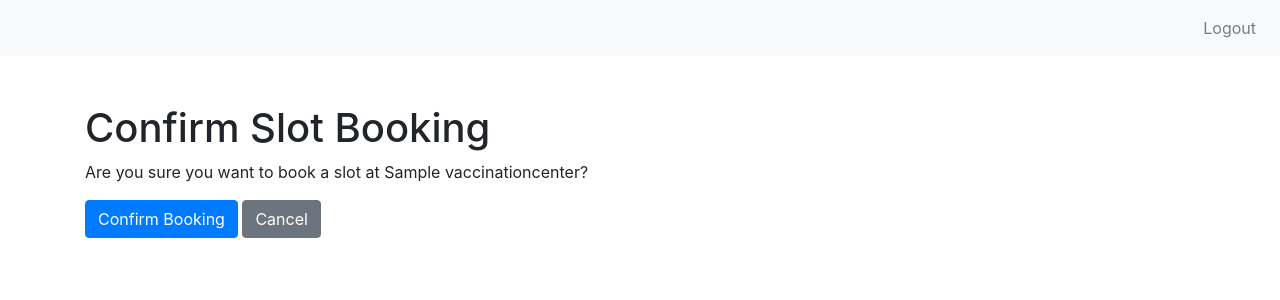
After one commit to Kushal-Chandar/covid_vaccination_booking, a Django app: page /confirm_slot_booking/1/ in a window 1280 px wide. The commit adds this page. Shown: the top 300 px of the page. Run offline with Django 4.2, Linux system fonts and the light colour scheme; a user stored in the database is signed in; tables that the repository leaves empty hold one stand-in row (values such as "Sample post"); some libraries are stand-ins or nearby versions.

Commit message:
fix: slot booking button

```diff
--- a/booking/templates/base.html
+++ b/booking/templates/base.html
@@ -37,5 +37,6 @@
     {% block signup %} {% endblock %}
     {% block login %} {% endblock %}
     {% block home %} {% endblock %}
+    {% block confirm_slot_booking %} {% endblock %}
   </body>
 </html>
--- /dev/null
+++ b/booking/templates/confirm_slot_booking.html
@@ -0,0 +1,15 @@
+<!-- templates/book_slot.html -->
+
+{% extends 'base.html' %}
+
+{% block confirm_slot_booking %}
+<div class="container mt-5">
+    <h1>Confirm Slot Booking</h1>
+    <p>Are you sure you want to book a slot at {{ center.name }}?</p>
+    <form method="post" action="{% url 'book_slot' center.id %}">
+        {% csrf_token %}
+        <button type="submit" class="btn btn-primary">Confirm Booking</button>
+        <a href="{% url 'home' %}" class="btn btn-secondary">Cancel</a>
+    </form>
+</div>
+{% endblock %}
--- a/booking/templates/home.html
+++ b/booking/templates/home.html
@@ -48,12 +48,12 @@
           </li>
             {% if user.is_authenticated %}
                 {% if center.slots > 0 %}
-                  <a href="{% url 'book_slot' center.id %}" class="btn btn-primary">Book Slot</a>
+                    <a href="{% url 'confirm_slot_booking' center.id %}" class="btn btn-primary">Book Slot</a>
                 {% else %}
                     <p>No available slots.</p>
                 {% endif %}
             {% else %}
-              <a href="{% url 'user_login' %}?next={% url 'book_slot' center.id %}" class="btn btn-primary">Login to Book Slot</a>
+                <a href="{% url 'user_login' %}?next={% url 'confirm_slot_booking' center.id %}" class="btn btn-primary">Login to Book Slot</a>
             {% endif %}
       {% empty %}
           <li class="list-group-item">No results found.</li>
--- a/booking/urls.py
+++ b/booking/urls.py
@@ -6,5 +6,6 @@ urlpatterns = [
     path('signup/', views.user_signup, name='user_signup'),
     path('logout/', views.user_logout, name='user_logout'),
     path('login/', views.user_login, name='user_login'),
+    path('confirm_slot_booking/<int:center_id>/', views.confirm_slot_booking, name='confirm_slot_booking'),
     path('book-slot/<int:center_id>/', views.book_slot, name='book_slot'),
 ]
--- a/booking/views.py
+++ b/booking/views.py
@@ -62,6 +62,11 @@ def home(request):
     return render(request, 'home.html', {'centers': centers})
 
 @login_required(login_url='user_login')
+def confirm_slot_booking(request, center_id):
+    center = get_object_or_404(VaccinationCenter, id=center_id)
+    return render(request, 'confirm_slot_booking.html', {'center': center})
+
+@login_required(login_url='user_login')
 def book_slot(request, center_id):
     center = get_object_or_404(VaccinationCenter, id=center_id)
     if center.slots > 0:
```
Also changed, not shown: booking/templates/book_slot.html (deleted, +0 -14 lines). Lines whose indentation alone changed are shown as unchanged.
